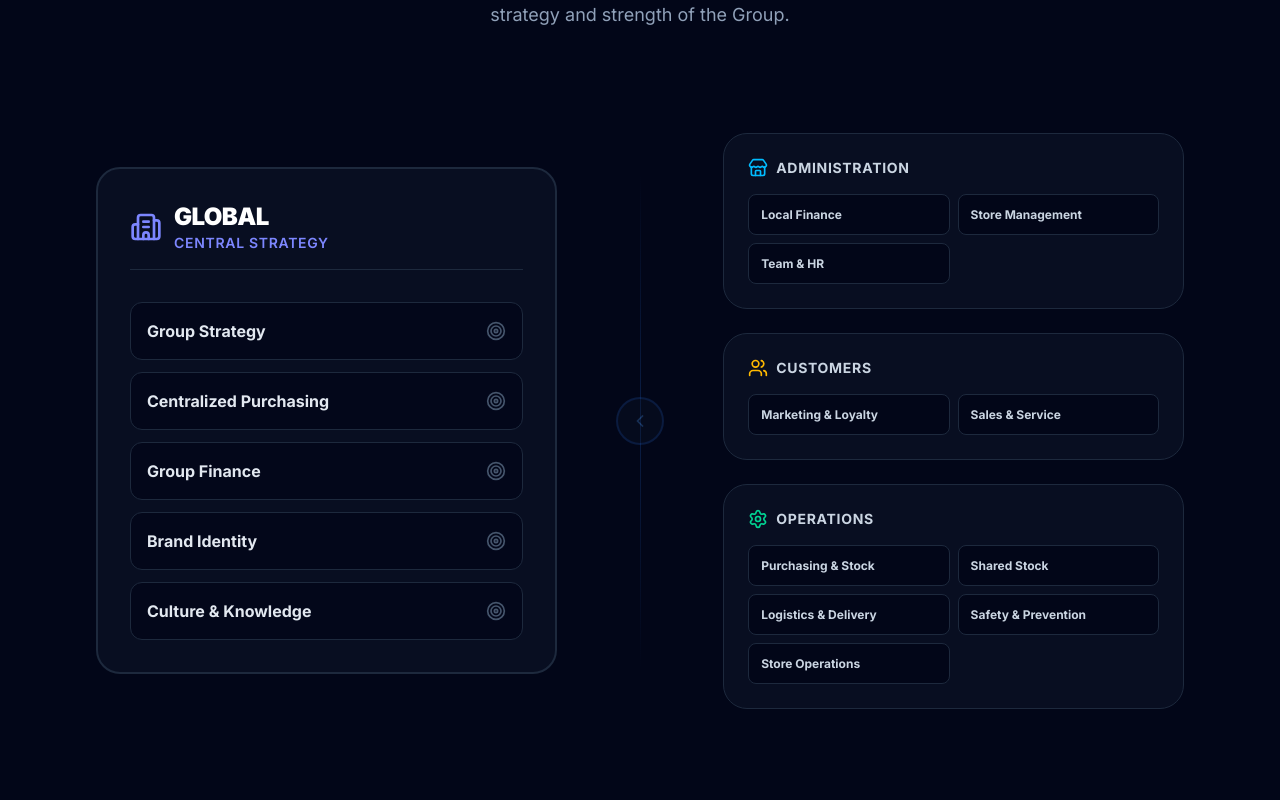
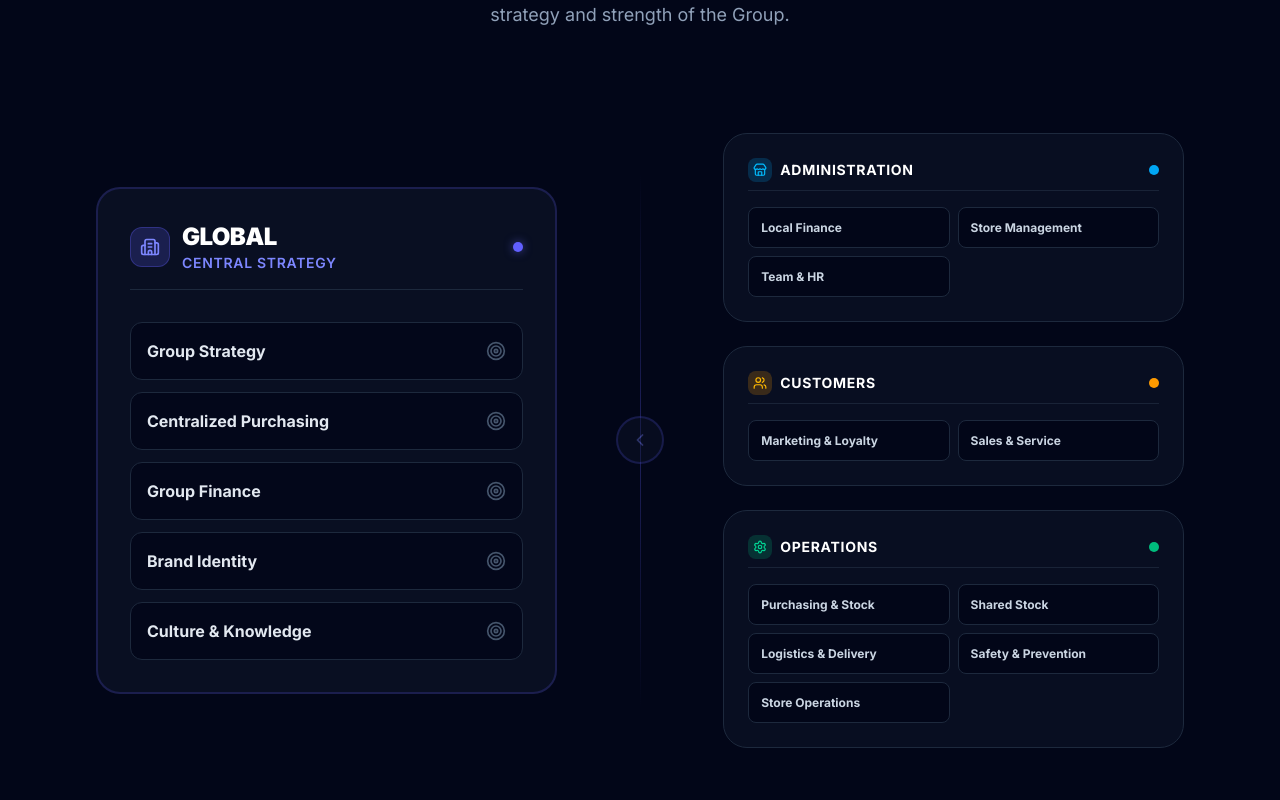
Before and after one commit to jordi2479/songarrit-canros-it, a Next.js app: page /en in a window 1280 px wide. Shown: the part 5720-6520 px from the top of the page. Built offline with nearby package versions, Linux system fonts and the light colour scheme.

Commit message:
style(areas): sincronizar colores predefinidos AREA_THEMES en el componente Explorador

```diff
--- a/src/components/home/Explorador.tsx
+++ b/src/components/home/Explorador.tsx
@@ -83,15 +83,24 @@ export function Explorador() {
         <div className="w-full md:w-[45%] flex flex-col justify-center relative z-10">
           <div className="relative">
             {/* Efecto de aura centralizado cuando interactúas */}
-            <div className={`absolute inset-0 bg-indigo-500/5 blur-[100px] rounded-full transition-opacity duration-700 pointer-events-none ${isInteracting ? 'opacity-100' : 'opacity-0'}`} />
+            <div className={`absolute inset-0 bg-indigo-500/10 blur-[100px] rounded-full transition-opacity duration-700 pointer-events-none ${isInteracting ? 'opacity-100' : 'opacity-0'}`} />
 
-            <div className={`p-4 sm:p-6 md:p-8 rounded-2xl md:rounded-3xl border-2 transition-all duration-500 ${isInteracting ? 'border-indigo-500/40 bg-slate-900/80 shadow-2xl shadow-indigo-500/10' : 'border-slate-800 bg-slate-900/50'}`}>
-              <div className="flex items-center gap-3 mb-4 md:mb-8 pb-3 md:pb-4 border-b border-slate-800">
-                <Building2 className="w-6 h-6 md:w-8 md:h-8 text-indigo-400" />
-                <div>
-                  <h3 className="text-xl md:text-2xl font-black text-white uppercase tracking-tight">{t("grupo")}</h3>
-                  <p className="text-xs md:text-sm text-indigo-400 font-semibold tracking-wider">{tAreas("estrategiaCentral")}</p>
+            <div className={`p-4 sm:p-6 md:p-8 rounded-2xl md:rounded-3xl border-2 transition-all duration-500 ${
+              isInteracting && activeGlobals.length > 0
+                ? 'border-indigo-500/50 bg-slate-900/90 shadow-2xl shadow-indigo-500/15'
+                : 'border-indigo-500/20 bg-slate-900/60 hover:border-indigo-500/40'
+            }`}>
+              <div className="flex items-center justify-between mb-4 md:mb-8 pb-3 md:pb-4 border-b border-slate-800">
+                <div className="flex items-center gap-3">
+                  <div className="w-8 h-8 md:w-10 md:h-10 rounded-xl bg-indigo-500/20 border border-indigo-500/30 flex items-center justify-center text-indigo-400 shrink-0">
+                    <Building2 className="w-4 h-4 md:w-5 md:h-5" />
+                  </div>
+                  <div>
+                    <h3 className="text-lg md:text-2xl font-black text-white uppercase tracking-tight">{t("grupo")}</h3>
+                    <p className="text-xs md:text-sm text-indigo-400 font-semibold tracking-wider">{tAreas("estrategiaCentral")}</p>
+                  </div>
                 </div>
+                <div className="w-2.5 h-2.5 rounded-full bg-indigo-500 shadow-[0_0_10px_rgba(99,102,241,0.6)]" />
               </div>
 
               <div className="grid grid-cols-1 gap-2.5 md:gap-3">
@@ -112,7 +121,7 @@ export function Explorador() {
                           ? 'bg-indigo-500/20 border-indigo-400 shadow-[0_0_15px_rgba(99,102,241,0.3)] scale-[1.02] z-10'
                           : isDimmed
                             ? 'bg-slate-900 border-slate-800 opacity-40 grayscale'
-                            : 'bg-slate-950/80 border-slate-800 hover:border-slate-700'
+                            : 'bg-slate-950/80 border-slate-800 hover:border-indigo-500/40 hover:bg-slate-900'
                       } ${isPinned ? 'ring-2 ring-indigo-400 ring-offset-2 ring-offset-slate-900' : ''}`}
                     >
                       {isActive && (
@@ -120,7 +129,7 @@ export function Explorador() {
                       )}
                       <div className="relative z-10 flex items-center justify-between">
                         <div>
-                          <h4 className={`text-sm md:text-base font-bold ${isActive ? 'text-indigo-100' : 'text-slate-200'}`}>{area.titulo}</h4>
+                          <h4 className={`text-sm md:text-base font-bold ${isActive ? 'text-indigo-100' : 'text-slate-200 group-hover:text-indigo-200 transition-colors'}`}>{area.titulo}</h4>
                         </div>
                         <Target className={`w-4 h-4 md:w-5 md:h-5 ${isActive ? 'text-indigo-400' : 'text-slate-600'} group-hover:text-indigo-400 transition-colors`} />
                       </div>
@@ -134,39 +143,39 @@ export function Explorador() {
 
         {/* CONECTOR MÓVIL: Sinergias Global a Local */}
         <div className="md:hidden flex flex-col items-center my-2 gap-1 relative z-0">
-          <div className="w-0.5 h-3 bg-blue-500/40" />
-          <div className="bg-blue-500/10 text-blue-400 border border-blue-500/30 text-[9px] font-bold uppercase tracking-widest px-3 py-1 rounded-full flex items-center gap-1.5 shadow-sm">
-            <Zap className="w-3 h-3 text-blue-400 animate-pulse" />
+          <div className="w-0.5 h-3 bg-indigo-500/40" />
+          <div className="bg-indigo-500/10 text-indigo-400 border border-indigo-500/30 text-[9px] font-bold uppercase tracking-widest px-3 py-1 rounded-full flex items-center gap-1.5 shadow-sm">
+            <Zap className="w-3 h-3 text-indigo-400 animate-pulse" />
             <span>{tAreas("sinergiasBadge")}</span>
           </div>
-          <div className="w-0.5 h-3 bg-blue-500/40" />
+          <div className="w-0.5 h-3 bg-indigo-500/40" />
         </div>
 
         {/* CENTRO: Conector Visual Abstracto (Flujo) - Solo Desktop */}
         <div className="hidden md:flex flex-col justify-center items-center w-[10%] relative z-0">
 
           {/* Eje central (Columna vertebral) */}
-          <div className="absolute inset-y-10 w-px bg-gradient-to-b from-transparent via-blue-500/20 to-transparent"></div>
+          <div className="absolute inset-y-10 w-px bg-gradient-to-b from-transparent via-indigo-500/30 to-transparent"></div>
 
           <motion.div
             animate={{
               scale: isInteracting ? 1.2 : 1,
-              opacity: isInteracting ? 1 : 0.3,
-              boxShadow: isInteracting ? "0 0 40px rgba(59,130,246,0.5)" : "0 0 0px rgba(59,130,246,0)"
+              opacity: isInteracting ? 1 : 0.4,
+              boxShadow: isInteracting ? "0 0 40px rgba(99,102,241,0.5)" : "0 0 0px rgba(99,102,241,0)"
             }}
-            className="w-12 h-12 bg-slate-900 border-2 border-blue-500/50 rounded-full flex items-center justify-center z-10 relative overflow-hidden"
+            className="w-12 h-12 bg-slate-900 border-2 border-indigo-500/50 rounded-full flex items-center justify-center z-10 relative overflow-hidden"
           >
             <motion.div
               animate={{ x: isInteracting ? [ 20, -20 ] : 0, opacity: isInteracting ? [0, 1, 0] : 0.5 }}
               transition={{ repeat: Infinity, duration: 1, ease: "linear" }}
               className="absolute inset-0 flex items-center justify-center"
             >
-              <svg xmlns="http://www.w3.org/2000/svg" width="20" height="20" viewBox="0 0 24 24" fill="none" stroke="currentColor" strokeWidth="2" strokeLinecap="round" strokeLinejoin="round" className="text-blue-400">
+              <svg xmlns="http://www.w3.org/2000/svg" width="20" height="20" viewBox="0 0 24 24" fill="none" stroke="currentColor" strokeWidth="2" strokeLinecap="round" strokeLinejoin="round" className="text-indigo-400">
                 <path d="m15 18-6-6 6-6"/>
               </svg>
             </motion.div>
             {!isInteracting && (
-              <svg xmlns="http://www.w3.org/2000/svg" width="20" height="20" viewBox="0 0 24 24" fill="none" stroke="currentColor" strokeWidth="2" strokeLinecap="round" strokeLinejoin="round" className="text-blue-400/50">
+              <svg xmlns="http://www.w3.org/2000/svg" width="20" height="20" viewBox="0 0 24 24" fill="none" stroke="currentColor" strokeWidth="2" strokeLinecap="round" strokeLinejoin="round" className="text-indigo-400/50">
                 <path d="m15 18-6-6 6-6"/>
               </svg>
             )}
@@ -231,13 +240,36 @@ function LocalBlock({
   isInteracting
 }: any) {
   const theme = AREA_THEMES[areaId as AreaId]?.dark;
+  const dotColor = AREA_THEMES[areaId as AreaId]?.dot || 'bg-slate-400';
+  const colorName = AREA_THEMES[areaId as AreaId]?.colorName || 'slate';
   const iconColor = theme?.baseText || 'text-slate-400';
 
+  const isBlockActive = areas.some((a: any) => activeLocals.includes(a.id));
+
+  // Mapping de ring según colorName
+  const ringClasses: Record<string, string> = {
+    sky: 'ring-sky-400',
+    amber: 'ring-amber-400',
+    emerald: 'ring-emerald-400',
+    indigo: 'ring-indigo-400',
+  };
+
+  const ringClass = ringClasses[colorName] || 'ring-blue-400';
+
   return (
-    <div className={`p-4 sm:p-5 md:p-6 rounded-2xl md:rounded-3xl border transition-all duration-500 bg-slate-900/50 ${isInteracting ? 'border-slate-800' : 'border-slate-800'}`}>
-      <div className="flex items-center gap-2 mb-3 md:mb-4">
-        <Icon className={`w-4 h-4 md:w-5 md:h-5 ${iconColor}`} />
-        <h3 className="font-bold text-slate-300 uppercase tracking-wider text-xs md:text-sm">{title}</h3>
+    <div className={`p-4 sm:p-5 md:p-6 rounded-2xl md:rounded-3xl border transition-all duration-500 bg-slate-900/50 ${
+      isBlockActive
+        ? `${theme?.border} ${theme?.glow} bg-slate-900/80`
+        : `border-slate-800 ${theme?.bgHover}`
+    }`}>
+      <div className="flex items-center justify-between mb-3 md:mb-4 pb-2 border-b border-slate-800/80">
+        <div className="flex items-center gap-2">
+          <div className={`w-6 h-6 rounded-lg flex items-center justify-center ${theme?.badge}`}>
+            <Icon className={`w-3.5 h-3.5 ${iconColor}`} />
+          </div>
+          <h3 className="font-bold text-white uppercase tracking-wider text-xs md:text-sm">{title}</h3>
+        </div>
+        <div className={`w-2.5 h-2.5 rounded-full ${dotColor}`} />
       </div>
 
       <div className="grid grid-cols-1 sm:grid-cols-2 gap-2">
@@ -255,14 +287,14 @@ function LocalBlock({
               onMouseLeave={() => setHovered(null)}
               className={`w-full text-left p-2.5 sm:p-3 rounded-lg border transition-all duration-300 cursor-pointer flex justify-between items-center group ${
                 isActive
-                  ? `${theme?.badge} ${theme?.border} ${theme?.glow}`
+                  ? `${theme?.badge} ${theme?.border} ${theme?.glow} scale-[1.02] z-10`
                   : isDimmed
                     ? 'bg-slate-900 border-slate-800/50 opacity-30 grayscale'
-                    : 'bg-slate-950 border-slate-800 hover:border-slate-700'
-              } ${isPinned ? 'ring-2 ring-blue-400 ring-offset-2 ring-offset-slate-900' : ''}`}
+                    : `bg-slate-950 border-slate-800 ${theme?.borderHover}`
+              } ${isPinned ? `ring-2 ${ringClass} ring-offset-2 ring-offset-slate-900` : ''}`}
             >
               <div>
-                <h4 className={`text-xs font-bold leading-tight ${isActive ? 'text-white' : 'text-slate-300'}`}>
+                <h4 className={`text-xs font-bold leading-tight ${isActive ? 'text-white' : 'text-slate-300 group-hover:text-white transition-colors'}`}>
                   {area.titulo}
                 </h4>
               </div>
```
